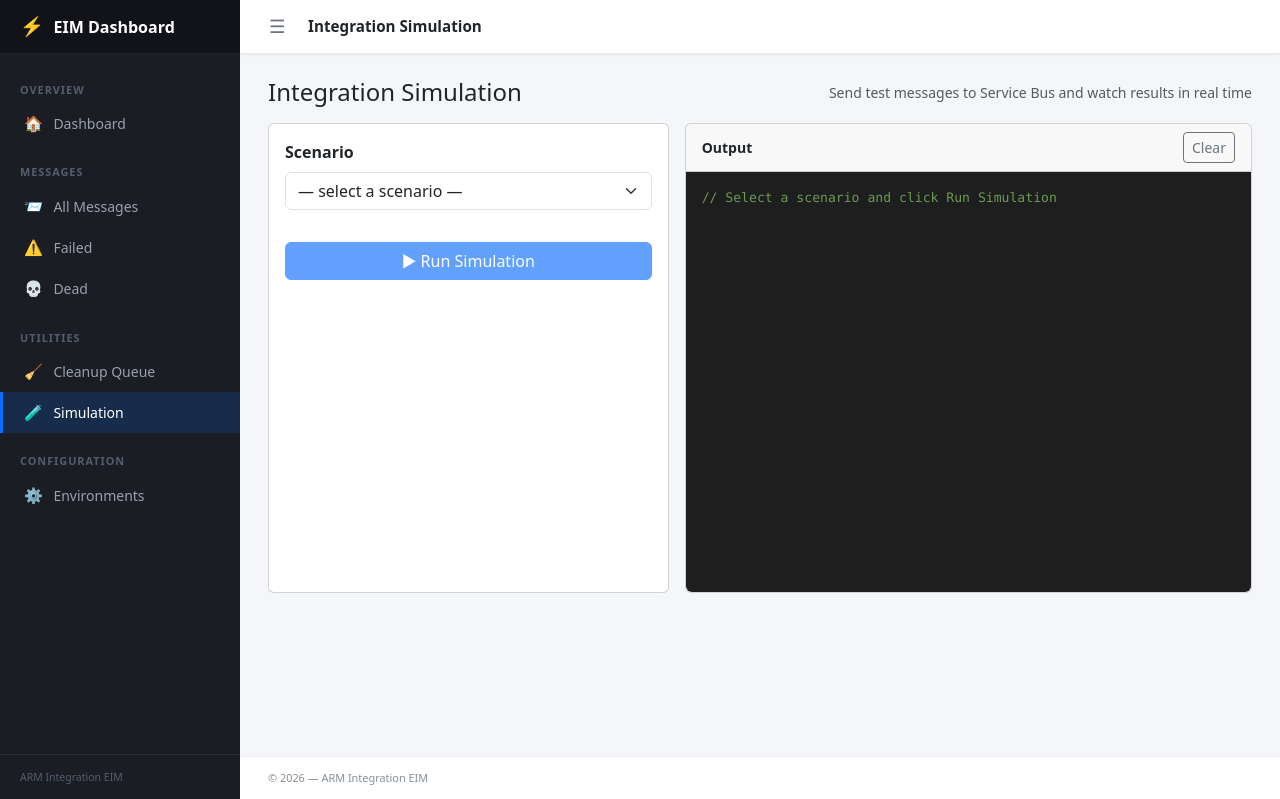
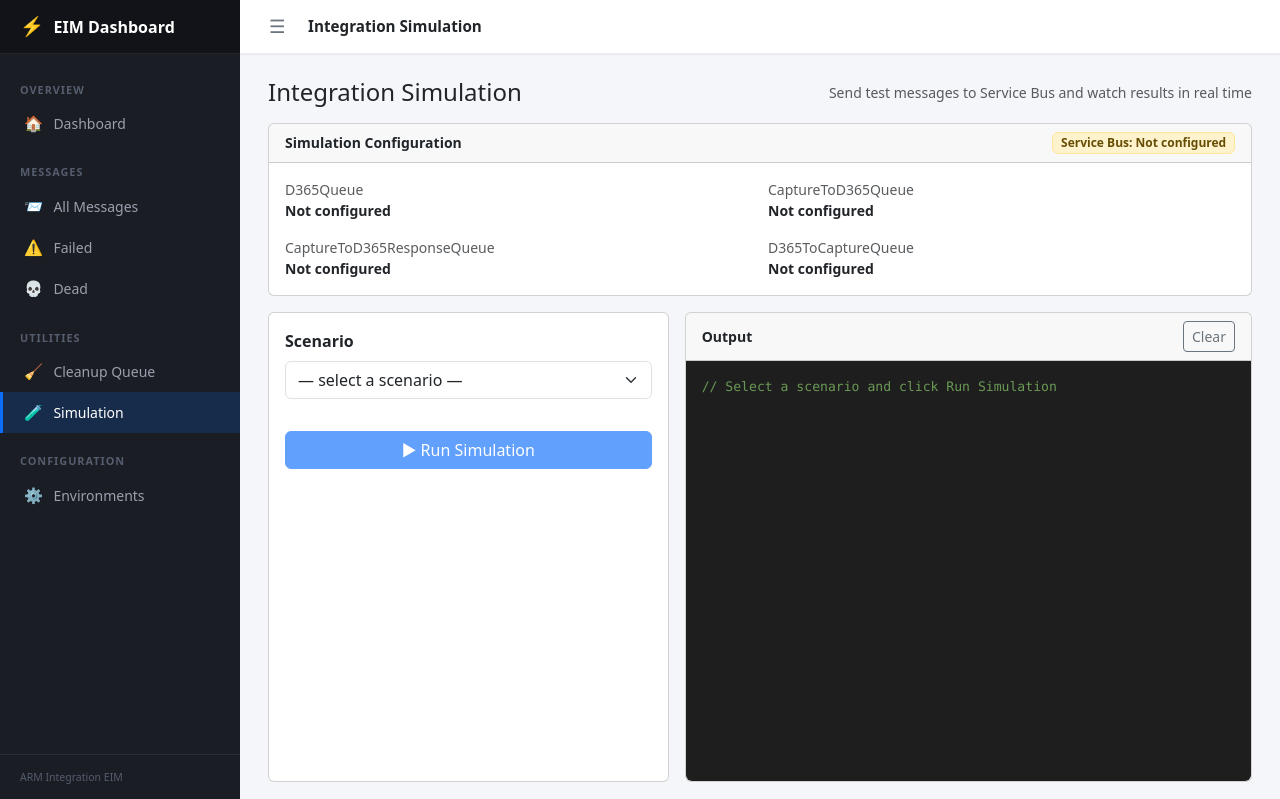
Before and after one commit to hdharmazi/EIM, an ASP.NET Core app: template ARM.Integration.Dashboard.Web/Views/Simulation/Index.cshtml in a window 1280 px wide. Shown: the top 799 px of the page. Run offline with ASP.NET Core 8, Linux system fonts and the light colour scheme; the template is opened without the code that fills it, so the values that code supplies are empty; some libraries are stand-ins or nearby versions.

Commit message:
Adding simulation connection string

```diff
--- /dev/null
+++ b/ARM.Integration.Dashboard.Web/Models/SimulationPageViewModel.cs
@@ -0,0 +1,6 @@
+namespace ARM.Integration.Dashboard.Web.Models;
+
+public class SimulationPageViewModel
+{
+    public SimulationConfigViewModel Config { get; set; } = new();
+}
--- a/ARM.Integration.Dashboard.Web/Services/ISimulationService.cs
+++ b/ARM.Integration.Dashboard.Web/Services/ISimulationService.cs
@@ -1,6 +1,9 @@
+using ARM.Integration.Dashboard.Web.Models;
+
 namespace ARM.Integration.Dashboard.Web.Services;
 
 public interface ISimulationService
 {
+    Task<SimulationConfigViewModel> GetConfigAsync(CancellationToken ct = default);
     Task<HttpResponseMessage> RunAsync(object request, CancellationToken ct = default);
 }
--- a/ARM.Integration.Dashboard.Web/Views/Simulation/Index.cshtml
+++ b/ARM.Integration.Dashboard.Web/Views/Simulation/Index.cshtml
@@ -1,3 +1,4 @@
+@model ARM.Integration.Dashboard.Web.Models.SimulationPageViewModel
 @{
     ViewData["Title"] = "Integration Simulation";
 }
@@ -5,6 +6,40 @@
 <div class="d-flex justify-content-between align-items-center mb-3">
     <h4 class="mb-0">Integration Simulation</h4>
     <small class="text-muted">Send test messages to Service Bus and watch results in real time</small>
+</div>
+
+<div class="card mb-3">
+    <div class="card-header py-2 d-flex justify-content-between align-items-center">
+        <span class="fw-semibold small">Simulation Configuration</span>
+        @if (Model.Config.IsServiceBusConfigured)
+        {
+            <span class="badge bg-success-subtle text-success-emphasis border border-success-subtle">Service Bus: Configured</span>
+        }
+        else
+        {
+            <span class="badge bg-warning-subtle text-warning-emphasis border border-warning-subtle">Service Bus: Not configured</span>
+        }
+    </div>
+    <div class="card-body py-3">
+        <div class="row g-3 small">
+            <div class="col-md-6">
+                <div class="text-muted">D365Queue</div>
+                <div class="fw-semibold">@(string.IsNullOrWhiteSpace(Model.Config.D365Queue) ? "Not configured" : Model.Config.D365Queue)</div>
+            </div>
+            <div class="col-md-6">
+                <div class="text-muted">CaptureToD365Queue</div>
+                <div class="fw-semibold">@(string.IsNullOrWhiteSpace(Model.Config.CaptureToD365Queue) ? "Not configured" : Model.Config.CaptureToD365Queue)</div>
+            </div>
+            <div class="col-md-6">
+                <div class="text-muted">CaptureToD365ResponseQueue</div>
+                <div class="fw-semibold">@(string.IsNullOrWhiteSpace(Model.Config.CaptureToD365ResponseQueue) ? "Not configured" : Model.Config.CaptureToD365ResponseQueue)</div>
+            </div>
+            <div class="col-md-6">
+                <div class="text-muted">D365ToCaptureQueue</div>
+                <div class="fw-semibold">@(string.IsNullOrWhiteSpace(Model.Config.D365ToCaptureQueue) ? "Not configured" : Model.Config.D365ToCaptureQueue)</div>
+            </div>
+        </div>
+    </div>
 </div>
 
 <div class="row g-3">
```
Also changed, not shown: ARM.Integration.Dashboard.API/Controllers/SimulationController.cs (+16 -1 lines), ARM.Integration.Dashboard.API/Models/SimulationModels.cs (+9 -0 lines), ARM.Integration.Dashboard.Web/Controllers/SimulationController.cs (+7 -1 lines), ARM.Integration.Dashboard.Web/Models/SimulationConfigViewModel.cs (added, +10 -0 lines), ARM.Integration.Dashboard.Web/Services/SimulationApiService.cs (+7 -0 lines), 1 other file.
